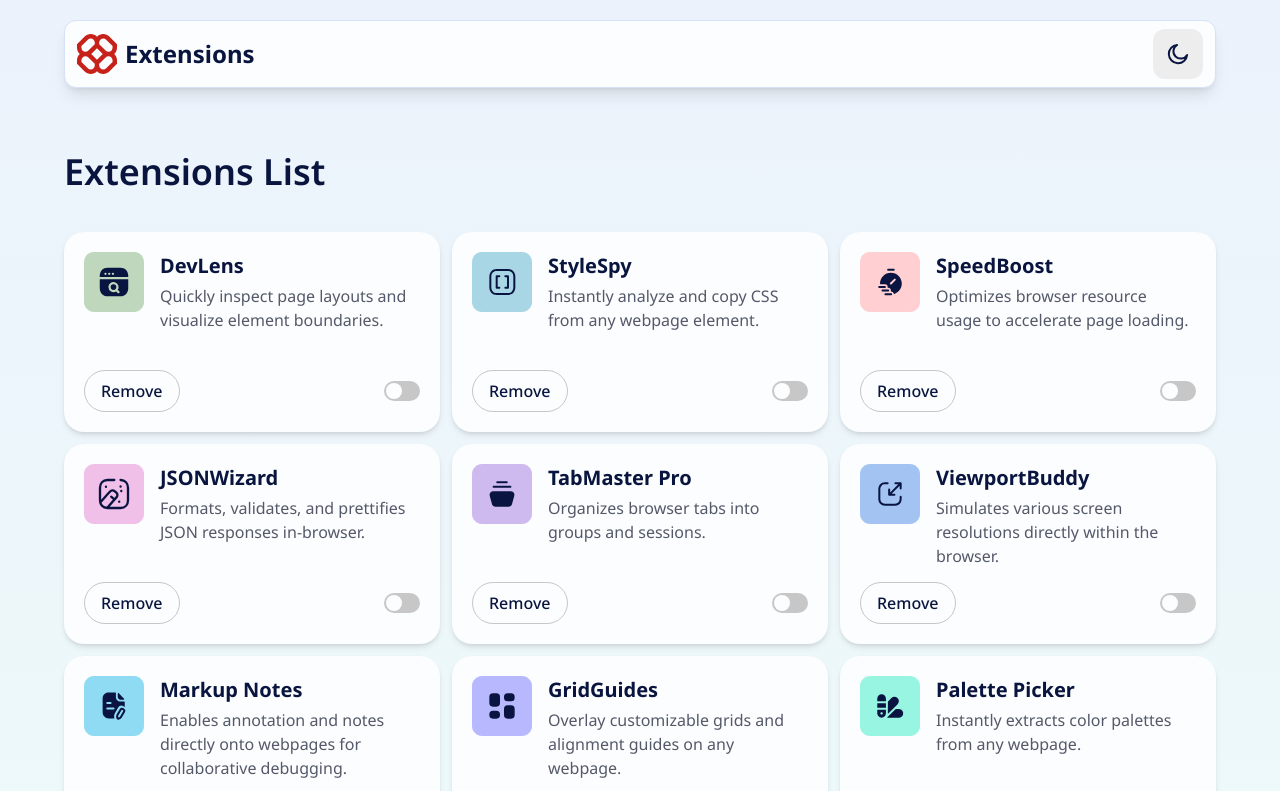
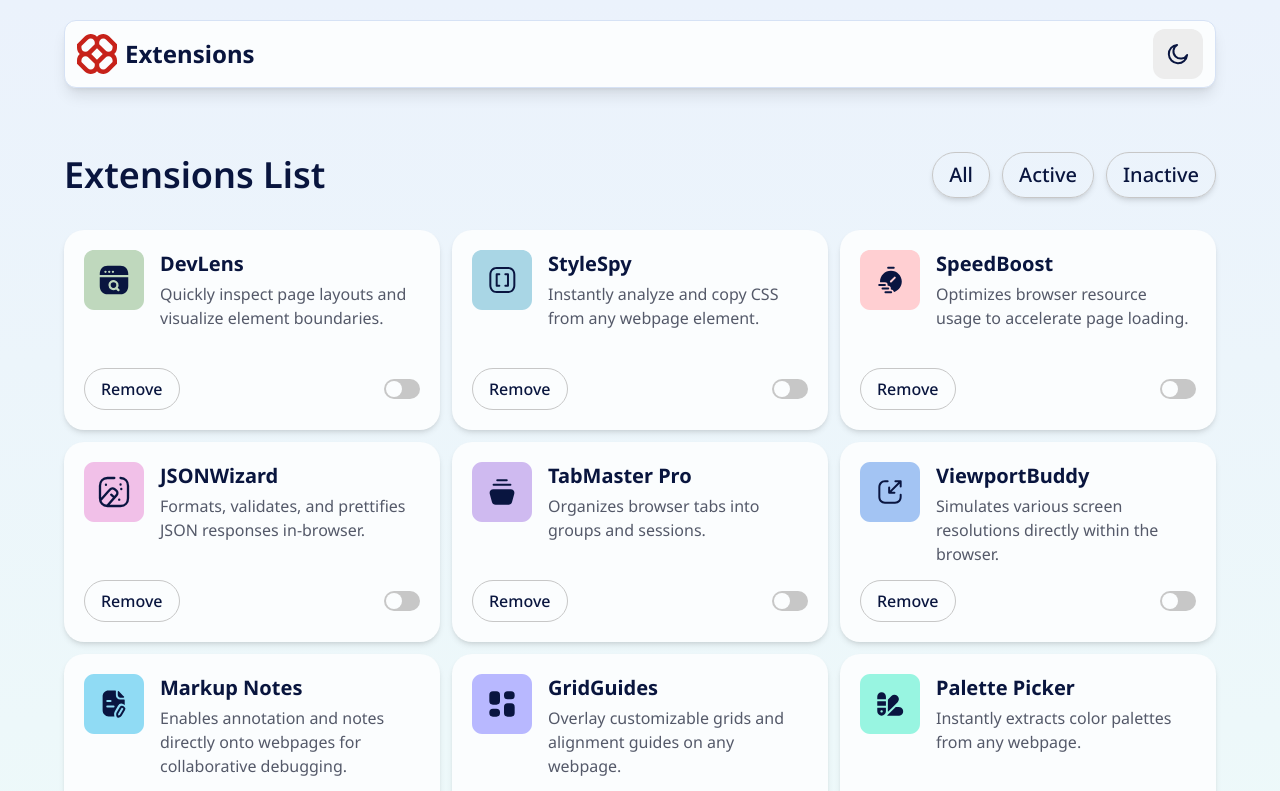
Before and after one commit to MattPahuta/browser-extensions-mgr, a React (Vite) app: page / in a window 1280 px wide. Shown: the top 791 px of the page. Built offline with nearby package versions, Linux system fonts and the light colour scheme.

Commit message:
Add filter ControlBar component, updated markup and interactive styles

```diff
--- a/src/App.jsx
+++ b/src/App.jsx
@@ -2,6 +2,7 @@ import { useState } from "react";
 import extenstionsData from "./data/data.json";
 
 import Header from "./components/Header";
+import ControlBar from "./components/ControlBar";
 import ExtensionCard from "./components/ExtensionCard";
 
 // App-level state responsibilities (kept here so it can be passed down to cards & filters):
@@ -18,15 +19,8 @@ function App() {
   return (
     <div className="py-5 px-4">
       <Header />
-      <div className="max-w-6xl mx-auto">
-        <div className="flex flex-col sm:flex-row items-center sm:justify-between">
-          <h2 className="mb-10 text-4xl text-brand-neutral-900 dark:text-brand-neutral-000 font-semibold">
-            Extensions List
-          </h2>
-          <div>
-
-          </div>
-        </div>
+      <main className="max-w-6xl mx-auto">
+        <ControlBar />
         {/* extensions grid - will be ul with li's (cards) */}
         {/* <div className="grid gap-1 grid-cols-[repeat(auto-fit, minmax(min(340px,_100%),1fr))]"> */}
         <div className="grid gap-3 grid-cols-[repeat(auto-fit,minmax(min(330px,100%),1fr))]">
@@ -34,7 +28,7 @@ function App() {
             <ExtensionCard key={index} extension={extension} />
           ))}
         </div>
-      </div>
+      </main>
     </div>
   );
 }
--- /dev/null
+++ b/src/components/ControlBar.jsx
@@ -0,0 +1,18 @@
+import FilterButton from "./FilterButton";
+
+function ControlBar() {
+  return (
+    <div className="mb-10 sm:mb-8 flex flex-col gap-6 sm:flex-row items-center sm:justify-between">
+      <h2 className="text-4xl text-brand-neutral-900 dark:text-brand-neutral-000 font-semibold">
+        Extensions List
+      </h2>
+      <div className="flex gap-3">
+        <FilterButton>All</FilterButton>
+        <FilterButton>Active</FilterButton>
+        <FilterButton>Inactive</FilterButton>
+      </div>
+    </div>
+  );
+}
+
+export default ControlBar;
--- a/src/components/ExtensionCard.jsx
+++ b/src/components/ExtensionCard.jsx
@@ -23,7 +23,9 @@ function ExtensionCard({ extension }) {
       </div>
       {/* extension actions */}
       <div className="mt-auto flex items-center justify-between">
-        <button onClick={() => console.log('Remove button clicked')} className="py-2 px-4 inline-flex items-center justify-center text-brand-neutral-900 dark:text-brand-neutral-000 font-medium border border-brand-neutral-300 dark:border-brand-neutral-600 rounded-full cursor-pointer hover:text-brand-neutral-000 dark:hover:text-brand-neutral-900 hover:bg-brand-red-700 dark:hover:bg-brand-red-400 hover:border-brand-red-700 dark:hover:border-brand-red-400 focus-visible:outline-2 outline-offset-2 focus-visible:outline-brand-red-700 dark:focus-visible:outline-brand-red-400 active:bg-brand-red-500 dark:active:bg-brand-red-700 active:border-brand-red-500 dark:active:border-brand-red-700 transition">
+        <button
+          onClick={() => console.log("Remove button clicked")}
+          className="py-2 px-4 inline-flex items-center justify-center text-brand-neutral-900 dark:text-brand-neutral-000 font-medium border border-brand-neutral-300 dark:border-brand-neutral-600 rounded-full cursor-pointer hover:text-brand-neutral-000 dark:hover:text-brand-neutral-900 hover:bg-brand-red-700 dark:hover:bg-brand-red-400 hover:border-brand-red-700 dark:hover:border-brand-red-400 focus-visible:border-transparent focus-visible:bg-brand-neutral-100 dark:focus-visible:bg-brand-neutral-600 focus-visible:outline-2 outline-offset-2  focus-visible:outline-brand-red-700 dark:focus-visible:outline-brand-red-400 active:bg-brand-red-500 dark:active:bg-brand-red-700 active:border-brand-red-500 dark:active:border-brand-red-700 transition">
           Remove
         </button>
         <label
--- a/src/components/FilterButton.jsx
+++ b/src/components/FilterButton.jsx
@@ -5,7 +5,7 @@ function FilterButton({ children }) {
   return (
     <button
       onClick={() => console.log("Filter button clicked")}
-      className="py-2 px-4 inline-flex items-center justify-center text-brand-neutral-900 dark:text-brand-neutral-000 font-medium border border-brand-neutral-300 dark:border-brand-neutral-600 rounded-full cursor-pointer hover:text-brand-neutral-000 dark:hover:text-brand-neutral-900 hover:bg-brand-red-500 dark:hover:bg-brand-red-400 hover:border-brand-red-500 dark:hover:border-brand-red-400 focus-visible:outline-2 outline-offset-2 focus-visible:outline-brand-red-700 dark:focus-visible:outline-brand-red-400 active:bg-brand-red-500 dark:active:bg-brand-red-700 active:border-brand-red-500 dark:active:border-brand-red-700 transition">
+      className="py-2 px-4 text-xl inline-flex items-center justify-center text-brand-neutral-900 dark:text-brand-neutral-000 font-medium dark:bg-brand-neutral-700 border border-brand-neutral-300 dark:border-brand-neutral-600 rounded-full cursor-pointer hover:opacity-75 focus-visible:border-transparent focus-visible:outline-2 outline-offset-2 dark:focus-visible:bg-brand-neutral-600 focus-visible:outline-brand-red-500 dark:focus-visible:outline-brand-red-400 active:bg-brand-red-500 dark:active:bg-brand-red-700 active:border-brand-red-500 dark:active:border-brand-red-700 transition shadow-md">
       {children}
     </button>
   );
```
